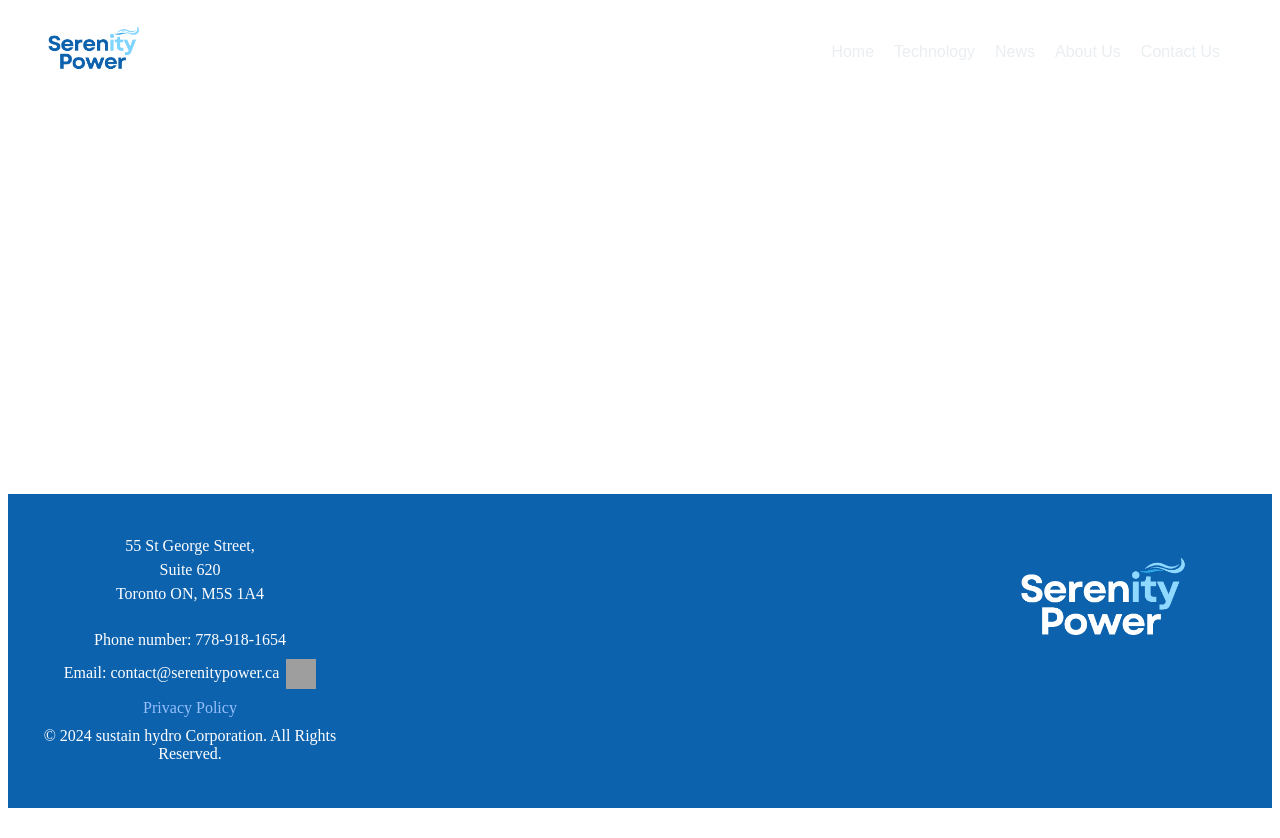
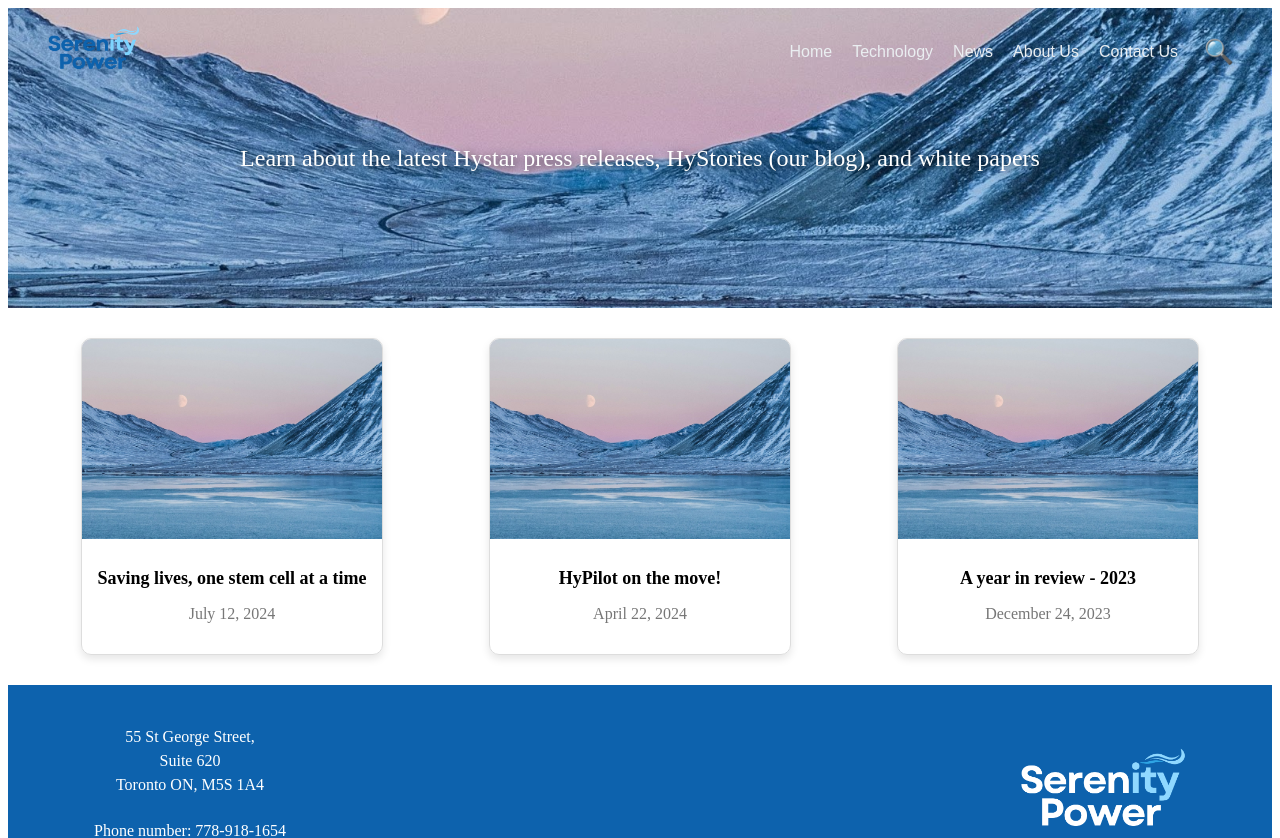
Before and after one commit to aleishacerny/sustain-hydro, a Vue app: page /news in a window 1280 px wide. Shown: the top 838 px of the page. Before the commit the page ends 816 px from the top, so only its background shows below. Built offline with nearby package versions, Linux system fonts and the light colour scheme; grey boxes are pictures that could not be loaded.

Commit message:
memberinfo+newscard+headersearch

```diff
--- a/src/components/PageHeader.vue
+++ b/src/components/PageHeader.vue
@@ -4,6 +4,7 @@
       <div class="logo">
         <img src="@/assets/Blue.png" alt="Sustain Hydro Logo" />
       </div>
+      <div class="nav-search-container">
         <nav class="navigation">
           <button class="menu-button" @click="toggleMenu">
             <span></span>
@@ -18,9 +19,19 @@
             <li><router-link to="/contact-us" @click="closeMenu">Contact Us</router-link></li>
           </ul>
         </nav>
+        <div class="search-container">
+          <button class="search-button" @click="toggleSearchBar">🔍</button>
+          <div v-if="isSearchBarVisible" class="search-bar">
+            <input type="text" v-model="searchQuery" @keyup.enter="search" placeholder="Search..." />
+            <button @click="search">Search</button>
+          </div>
+        </div>
+      </div>
     </div>
   </header>
 </template>
+
+
 <script>
 export default {
   name: 'PageHeader',
@@ -28,6 +39,8 @@ export default {
     return {
       isMenuOpen: false,
       isScrolled: false,
+      isSearchBarVisible: false,
+      searchQuery: ''
     };
   },
   methods: {
@@ -39,6 +52,15 @@ export default {
     },
     handleScroll() {
       this.isScrolled = window.scrollY > 50; // Adjust the scroll distance as needed
+    },
+    toggleSearchBar() {
+      this.isSearchBarVisible = !this.isSearchBarVisible;
+    },
+    search() {
+      if (this.searchQuery.trim()) {
+        this.$router.push({ path: '/search', query: { q: this.searchQuery } });
+        this.isSearchBarVisible = false; // Hide the search bar after searching
+      }
     }
   },
   mounted() {
@@ -49,6 +71,8 @@ export default {
   }
 };
 </script>
+
+
 <style scoped>
 .header {
   background: transparent; /* Initially no background */
@@ -79,6 +103,11 @@ export default {
   height: 60px;
 }
 
+.nav-search-container {
+  display: flex;
+  align-items: center;
+}
+
 .navigation ul {
   display: flex;
   list-style: none;
@@ -94,7 +123,7 @@ export default {
   text-decoration: none;
   color: #eaeef1; /* Initially dark text */
   font-family: Arial, Helvetica, sans-serif;
-  font-size:medium;
+  font-size: medium;
   transition: color 0.3s ease;
 }
 
@@ -128,6 +157,51 @@ export default {
 
 .header.scrolled .menu-button span {
   background: #fff; /* White bars when scrolled */
+}
+
+.search-container {
+  position: relative;
+}
+
+.search-button {
+  background: none;
+  border: none;
+  cursor: pointer;
+  font-size: 24px;
+}
+
+.search-bar {
+  position: absolute;
+  top: 40px; /* Adjust based on your header height */
+  right: 0;
+  display: flex;
+  align-items: center;
+  background: #fff;
+  padding: 5px;
+  box-shadow: 0 4px 8px rgba(0, 0, 0, 0.1);
+  border-radius: 4px;
+}
+
+.search-bar input {
+  padding: 5px 10px;
+  border: 1px solid #ccc;
+  border-radius: 4px;
+  margin-right: 10px;
+}
+
+.search-bar button {
+  background: none;
+  border: none;
+  cursor: pointer;
+  font-size: 14px;
+}
+
+.header.scrolled .search-bar {
+  border-color: #fff;
+}
+
+.header.scrolled .search-bar button {
+  color: #fff;
 }
 
 @media (max-width: 768px) {
--- a/src/router/index.js
+++ b/src/router/index.js
@@ -3,10 +3,12 @@ import HomeView from '@/views/HomeView.vue'; // Replace with actual paths
 import TechnologyView from '@/views/TechnologyView.vue'; // Replace with actual paths
 import AboutUsView from '@/views/AboutUsView.vue'; // Replace with actual paths
 import ContactUsView from '@/views/ContactUsView.vue'; // Replace with actual paths
+import NewsView from '@/views/NewsView.vue'; // Replace with actual paths
 
 const routes = [
   { path: '/', name: 'Home', component: HomeView },
   { path: '/technology', name: 'Technology', component: TechnologyView },
+  { path: '/news', name: 'News', component: NewsView },
   { path: '/about-us', name: 'AboutUs', component: AboutUsView },
   { path: '/contact-us', name: 'ContactUs', component: ContactUsView },
 ];
--- a/src/views/AboutUsView.vue
+++ b/src/views/AboutUsView.vue
@@ -108,7 +108,7 @@ html, body {
   width: 100%;
   height: 100%;
   object-fit: cover;
-}
+}ç
 
 .background-text {
   position: absolute;
@@ -123,17 +123,17 @@ html, body {
 }
 
 .team-container {
-  display: flex;
-  flex-wrap: wrap;
+  display: grid;
+  grid-template-columns: repeat(auto-fill, minmax(300px, 1fr));
   justify-content: center;
-  gap: 50px;
+  gap: 100px;
   padding: 50px;
   width: 100%;
 }
 
 .team-card {
   perspective: 1000px;
-  width: 500px;
+  width: 400px;
 }
 
 .card-inner {
--- a/src/views/NewsView.vue
+++ b/src/views/NewsView.vue
@@ -1,107 +1,128 @@
 <template>
-  <div class="homepage">
-    <div class="background-container">
-      <img src="@/assets/background.jpg" alt="Background" class="background-image">
-      <div class="content-overlay">
-        <h1>We make</h1>
-        <p>Technology for a greener future</p>
-        <button @click="learnMore" class="cta-button">Learn How</button>
+  <div class="page">
+    <div class="hero-section">
+      <img src="@/assets/background.jpg" alt="Background" class="hero-image"/>
+      <div class="hero-text">
+        <p>Learn about the latest Hystar press releases, HyStories (our blog), and white papers</p>
       </div>
     </div>
-    <div class="video-container">
-      <video class="fullscreen-video" autoplay muted loop>
-        <source src="@/assets/test.mp4" type="video/mp4">
-        Your browser does not support the video tag.
-      </video>
+    <div class="cards-section">
+      <div class="card" v-for="(card, index) in cards" :key="index" @click="goToPage(card.link)">
+        <img :src="card.image" :alt="card.title" class="card-image"/>
+        <div class="card-content">
+          <h2>{{ card.title }}</h2>
+          <p>{{ card.date }}</p>
+        </div>
+      </div>
     </div>
-    <main class="main-content">
-      <!-- Your main content goes here -->
-    </main>
   </div>
 </template>
+
+<script>
+export default {
+  name: 'NewsView',
+  data() {
+    return {
+      cards: [
+        {
+          title: 'Saving lives, one stem cell at a time',
+          date: 'July 12, 2024',
+          image: require('@/assets/background.jpg'), // Replace with actual path
+          link: '/news/saving-lives'
+        },
+        {
+          title: 'HyPilot on the move!',
+          date: 'April 22, 2024',
+          image: require('@/assets/background.jpg'), // Replace with actual path
+          link: '/news/hypilot'
+        },
+        {
+          title: 'A year in review - 2023',
+          date: 'December 24, 2023',
+          image: require('@/assets/background.jpg'), // Replace with actual path
+          link: '/news/year-in-review'
+        }
+      ]
+    };
+  },
+  methods: {
+    goToPage(link) {
+      this.$router.push(link);
+    }
+  }
+};
+</script>
+
 <style scoped>
-html, body {
-  margin: 0;
-  padding: 0;
-  height: 100%;
-  overflow-x: hidden;
+.page {
+  text-align: center;
 }
 
-.homepage {
+.hero-section {
+  position: relative;
+  width: 100%;
+  height: 300px;
   display: flex;
-  flex-direction: column;
+  justify-content: center;
   align-items: center;
-  justify-content: center;
-  width: 100%;
-  height: 100%;
-}
-
-.background-container {
-  position: relative;
-  width: 100vw;
-  height: 100vh;
   overflow: hidden;
 }
 
-.background-image {
-  width: 100%;
-  height: 100%;
-  object-fit: cover;
-  position: absolute;
-  top: 0;
-  left: 0;
-}
-
-.content-overlay {
-  position: absolute;
-  top: 50%;
-  left: 50%;
-  transform: translate(-50%, -50%);
-  text-align: center;
-  color: white;
-}
-
-h1, p {
-  margin: 0;
-  padding: 0;
-}
-
-h1 {
-  font-size: 4rem;
-}
-
-p {
-  font-size: 1.5rem;
-}
-
-.cta-button {
-  margin-top: 20px;
-  padding: 10px 20px;
-  font-size: 1rem;
-  color: white;
-  background-color: #007BFF;
-  border: none;
-  border-radius: 5px;
-  cursor: pointer;
-}
-
-.cta-button:hover {
-  background-color: #0056b3;
-}
-
-.video-container {
-  width: 100vw;
-  height: auto;
-}
-
-.fullscreen-video {
+.hero-image {
   width: 100%;
   height: 100%;
   object-fit: cover;
 }
 
-.main-content {
+.hero-text {
+  position: absolute;
+  color: white;
+  font-size: 24px;
+  text-shadow: 2px 2px 8px rgba(0, 0, 0, 0.7);
+  padding: 0 20px;
+  text-align: center;
+}
+
+.cards-section {
+  display: flex;
+  justify-content: space-around;
+  flex-wrap: wrap;
   padding: 20px;
+}
+
+.card {
+  width: 300px;
+  border: 1px solid #ddd;
+  border-radius: 10px;
+  overflow: hidden;
+  box-shadow: 0 4px 8px rgba(0, 0, 0, 0.1);
+  cursor: pointer;
+  transition: transform 0.3s, box-shadow 0.3s;
+  margin: 10px;
+}
+
+.card:hover {
+  transform: translateY(-10px);
+  box-shadow: 0 8px 16px rgba(0, 0, 0, 0.2);
+}
+
+.card-image {
   width: 100%;
+  height: 200px;
+  object-fit: cover;
 }
+
+.card-content {
+  padding: 15px;
+}
+
+.card-content h2 {
+  font-size: 18px;
+  margin: 10px 0;
+}
+
+.card-content p {
+  color: #777;
+}
+
 </style>
```
Lines whose indentation alone changed are shown as unchanged.
